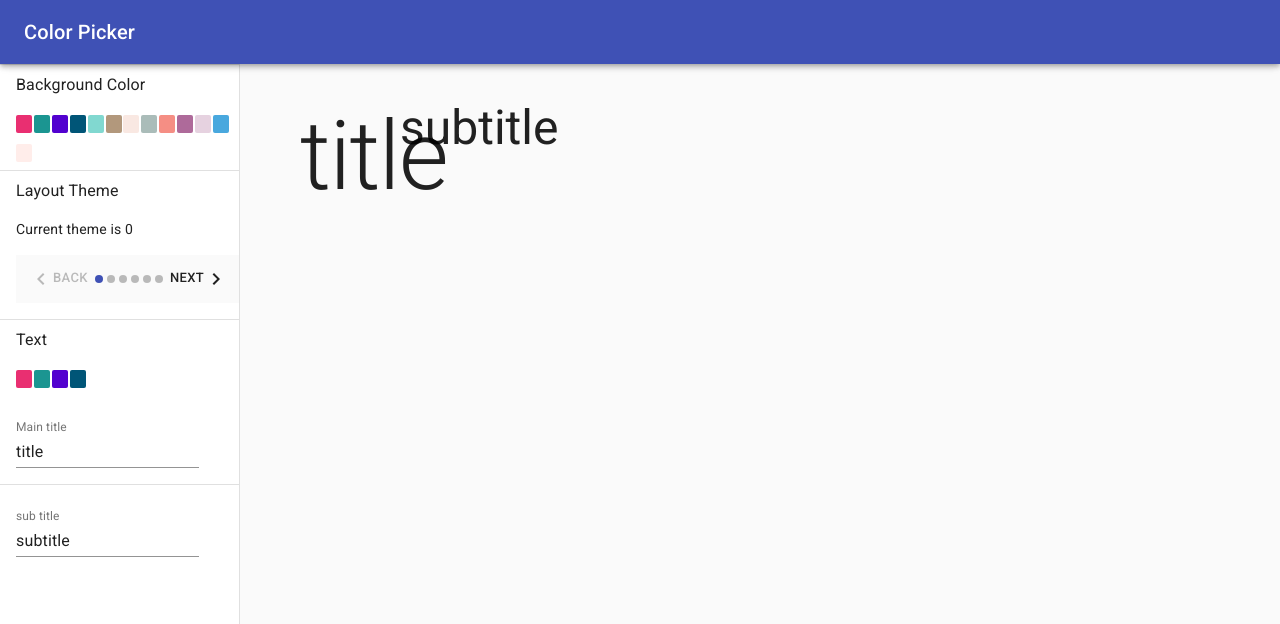
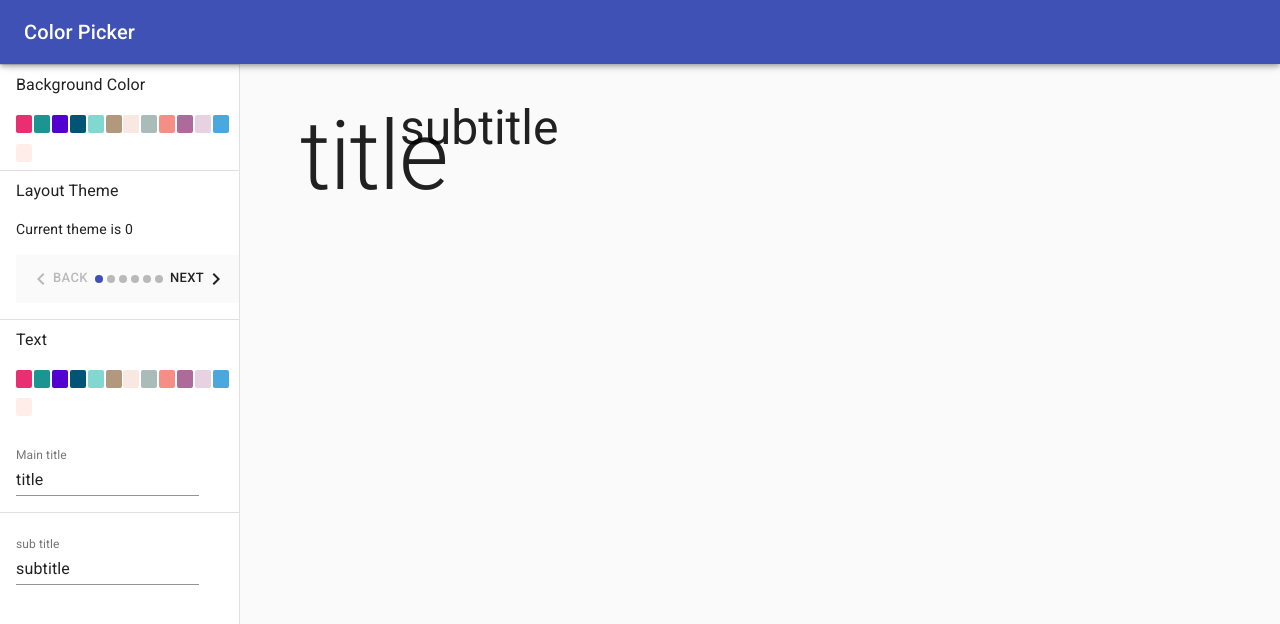
Before and after one commit to fernandovmac/design_posters, a React (Create React App) app: page / in a window 1280 px wide. Shown: the top 624 px of the page. Built offline with nearby package versions, Linux system fonts and the light colour scheme.

Commit message:
created a filter for the text color options according to the background color. atm choosing randomly, needs to be matched with the amount of options for the background color

```diff
--- a/src/DrawerMenu.js
+++ b/src/DrawerMenu.js
@@ -68,7 +68,26 @@ class LeftDrawer extends Component {
         "#ffedea"
       ],
       textColor: "",
-      textColorOptions: ["#e92f71", "#1b9591", "#5201cf", "#005577"],
+      filteredTextColorOptions: [
+        "#e92f71",
+        "#1b9591",
+        "#5201cf",
+        "#005577",
+        "#81d8d0",
+        "#b2987c",
+        "#f9e8e2",
+        "#aabcb9",
+        "#f58e84",
+        "#ae6a9a",
+        "#e6d2e0",
+        "#49a8de",
+        "#ffedea"
+      ],
+      unfilteredTextColorOptions: [
+        ["#e92f71", "#1b9591", "#5201cf", "#005577"],
+        ["#b2987c", "#f9e8e2", "#aabcb9", "#f58e84"],
+        ["#aabcb9", "#f58e84", "#ae6a9a", "#e6d2e0", "#49a8de", "#ffedea"]
+      ],
       chosenTheme: 0,
       titlePosXOptions: ["300px", "320px", "340px", "360px", "400px", "420px"],
       titlePosX: "300px",
@@ -103,12 +122,17 @@ class LeftDrawer extends Component {
     const id = Number(event.currentTarget.id);
     console.log(`change color background to ${id}`);
     this.setState({ backgroundColor: this.state.backgroundColorOptions[id] });
+    this.setState({
+      filteredTextColorOptions: this.state.unfilteredTextColorOptions[
+        Math.floor(Math.random() * 3)
+      ]
+    });
   };
 
   handleTextColorChange = event => {
     const id = Number(event.currentTarget.id);
     console.log(`change color text to ${id}`);
-    this.setState({ textColor: this.state.textColorOptions[id] });
+    this.setState({ textColor: this.state.filteredTextColorOptions[id] });
   };
 
   handleNextTheme = () => {
@@ -209,7 +233,7 @@ class LeftDrawer extends Component {
           <List>
             <Divider />
             <TextColorSection
-              textColorOptions={this.state.textColorOptions}
+              textColorOptions={this.state.filteredTextColorOptions}
               handleTextColorChange={this.handleTextColorChange}
             ></TextColorSection>
             <TextInputSection
```
